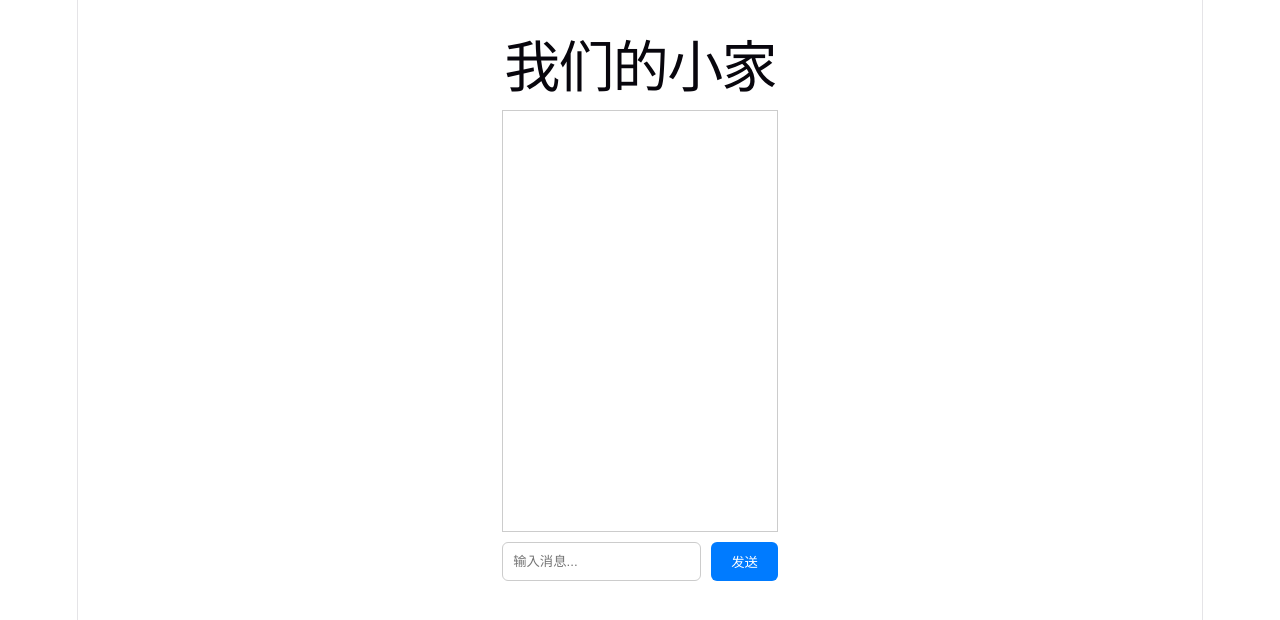
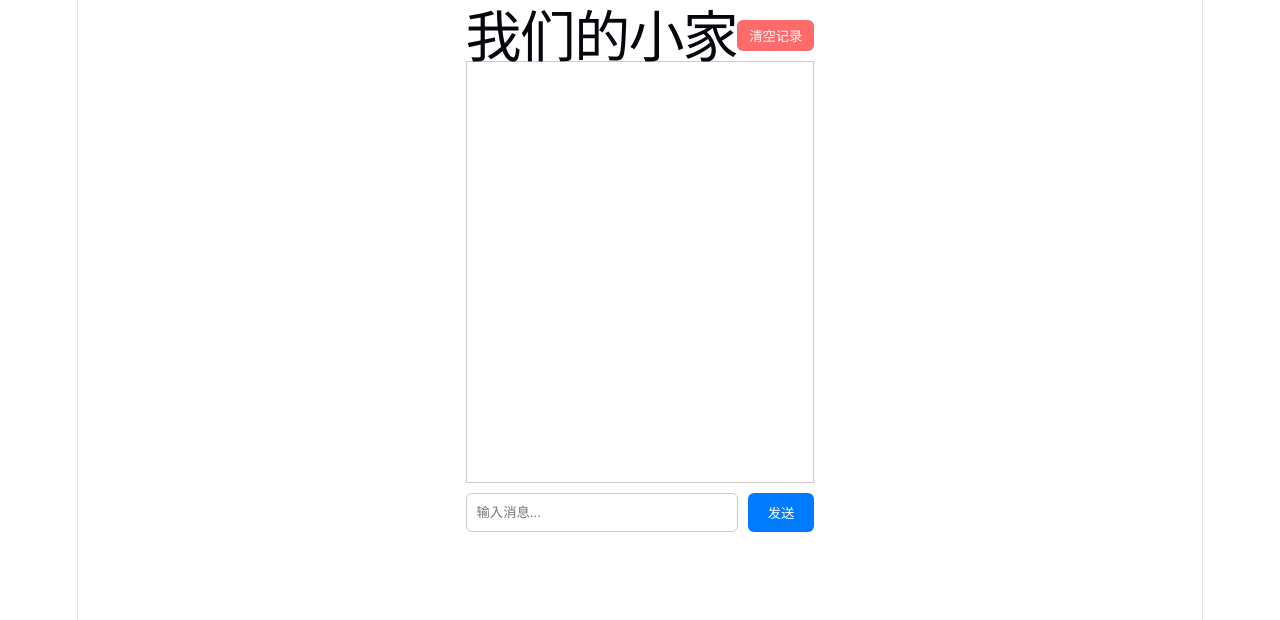
Before and after one commit to momoki71706/my-chat, a React (Vite) app: page / in a window 1280 px wide. Shown: the top 620 px of the page. Built offline with nearby package versions, Linux system fonts and the light colour scheme.

Commit message:
更新 App.jsx

```diff
--- a/src/App.jsx
+++ b/src/App.jsx
@@ -2,9 +2,9 @@ import { useState } from 'react';
 
 function App() {
   const [messages, setMessages] = useState(() => {
-  const saved = localStorage.getItem('chat-history');
-  return saved ? JSON.parse(saved) : [];
-});
+    const saved = localStorage.getItem('chat-history');
+    return saved ? JSON.parse(saved) : [];
+  });
   const [input, setInput] = useState('');
   const [loading, setLoading] = useState(false);
 
@@ -12,22 +12,22 @@ function App() {
     if (!input.trim() || loading) return;
 
     const userMsg = { role: 'user', content: input };
-    setMessages(prev => [...prev, userMsg]);
+    const newMessages = [...messages, userMsg];
+    setMessages(newMessages);
+    localStorage.setItem('chat-history', JSON.stringify(newMessages));
     setInput('');
     setLoading(true);
-localStorage.setItem('chat-history', JSON.stringify([...messages, userMsg]));
+
     try {
       const res = await fetch('/api/chat', {
         method: 'POST',
         headers: { 'Content-Type': 'application/json' },
-        body: JSON.stringify({ messages: [...messages, userMsg] })
+        body: JSON.stringify({ messages: newMessages })
       });
       const data = await res.json();
-      setMessages(prev => {
-  const updated = [...prev, { role: 'assistant', content: data.content }];
-  localStorage.setItem('chat-history', JSON.stringify(updated));
-  return updated;
-});
+      const updated = [...newMessages, { role: 'assistant', content: data.content }];
+      setMessages(updated);
+      localStorage.setItem('chat-history', JSON.stringify(updated));
     } catch (e) {
       setMessages(prev => [...prev, { role: 'assistant', content: '出错了，请重试' }]);
     } finally {
@@ -35,9 +35,17 @@ localStorage.setItem('chat-history', JSON.stringify([...messages, userMsg]));
     }
   };
 
+  const clearChat = () => {
+    setMessages([]);
+    localStorage.removeItem('chat-history');
+  };
+
   return (
     <div style={{ maxWidth: 600, margin: '0 auto', padding: 20 }}>
-      <h1>我们的小家</h1>
+      <div style={{ display: 'flex', justifyContent: 'space-between', alignItems: 'center', marginBottom: 10 }}>
+        <h1 style={{ margin: 0 }}>我们的小家</h1>
+        <button onClick={clearChat} style={{ padding: '6px 12px', background: '#ff6b6b', color: 'white', border: 'none', borderRadius: 6, cursor: 'pointer' }}>清空记录</button>
+      </div>
       <div style={{ height: 400, overflowY: 'auto', border: '1px solid #ccc', padding: 10, marginBottom: 10 }}>
         {messages.map((msg, i) => (
           <div key={i} style={{ textAlign: msg.role === 'user' ? 'right' : 'left', margin: '8px 0' }}>
```
